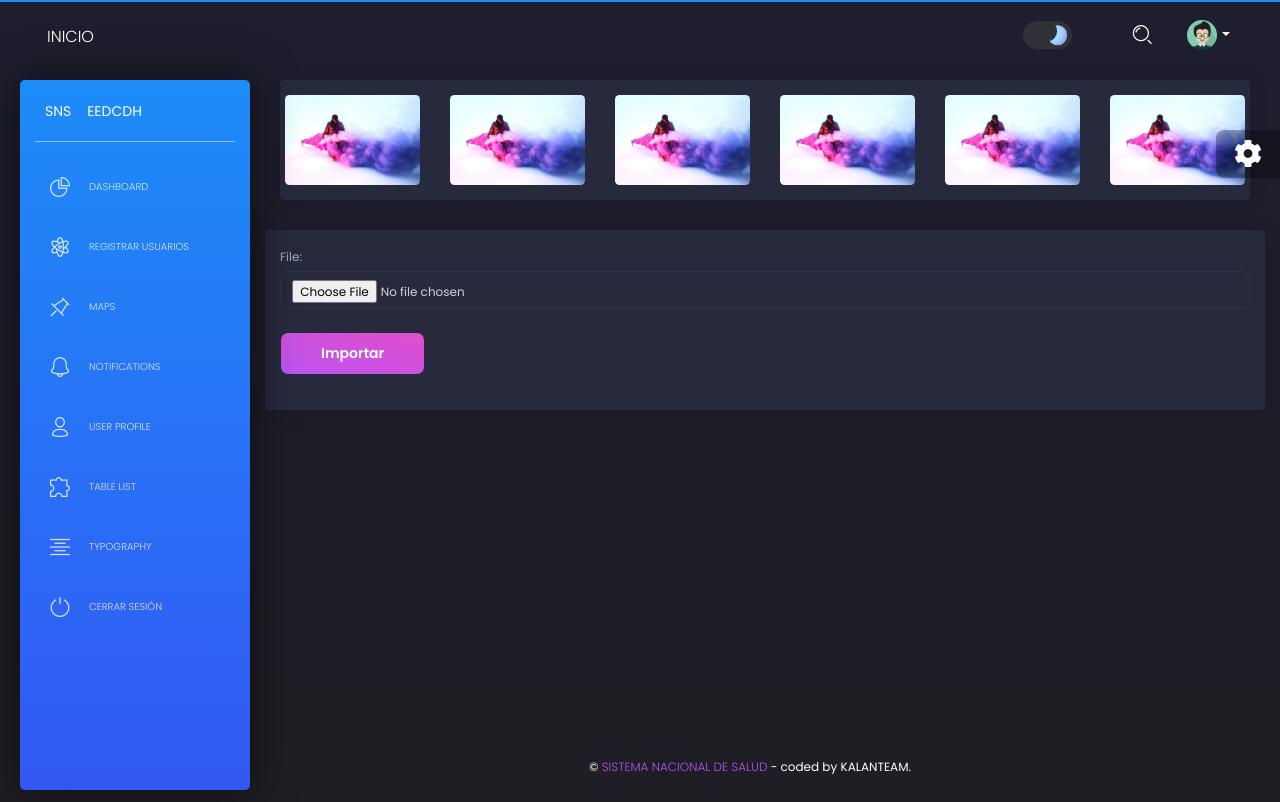
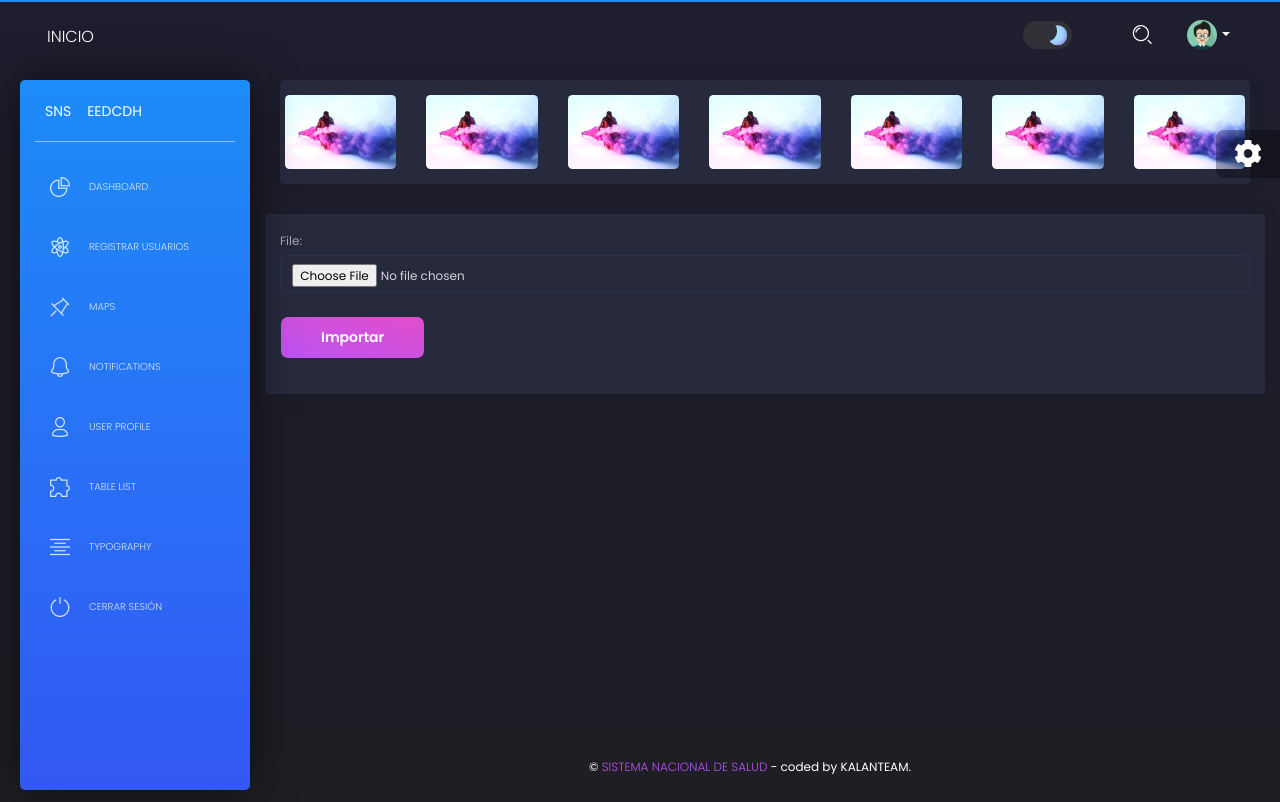
Before and after one commit to DaneriRS/Epidemiologia-SSA, a Django app: page /import_excel/ in a window 1280 px wide. Run offline with Django 3.2, Linux system fonts and the light colour scheme; the visitor is signed in with stand-in values (Sample User, id 1); some libraries are stand-ins or nearby versions.

Commit message:
Logos y boton

```diff
--- a/apps/templates/home/registrar_excel.html
+++ b/apps/templates/home/registrar_excel.html
@@ -1,6 +1,6 @@
 {% extends "layouts/base.html" %}
 
-{% block title %} Dashboard {% endblock %}
+{% block title %} Importar usuarios {% endblock %}
 
 <!-- Specific Page CSS goes HERE  -->
 {% block stylesheets %}{% endblock stylesheets %}
@@ -39,14 +39,6 @@
 <!-- Specific Page JS goes HERE  -->
 {% block javascripts %}
 
-{% comment %} <script>
-    $(document).ready(function () {
-        // Javascript method's body can be found in assets/js/demos.js
-        demo.initDashboardPageCharts();
-
-    });
-</script> {% endcomment %}
-
 {% endblock javascripts %}
 
 {% comment %} <!DOCTYPE html>
--- a/apps/templates/includes/logos.html
+++ b/apps/templates/includes/logos.html
@@ -4,22 +4,25 @@
         <div class="card card-chart">
             <div class="card-body">
                 <div class="row">
-                    <div class="font-icon-list col-lg-2 col-md-3 col-sm-4 col-xs-6 col-xs-6">
+                    <div class="font-icon-list col">
                         <img src="{% static 'assets/img/img_3115.jpg' %}" alt="" class="">
                     </div>
-                    <div class="font-icon-list col-lg-2 col-md-3 col-sm-4 col-xs-6 col-xs-6">
+                    <div class="font-icon-list col">
                         <img src="{% static 'assets/img/img_3115.jpg' %}" alt="" class="">
                     </div>
-                    <div class="font-icon-list col-lg-2 col-md-3 col-sm-4 col-xs-6 col-xs-6">
+                    <div class="font-icon-list col">
                         <img src="{% static 'assets/img/img_3115.jpg' %}" alt="" class="">
                     </div>
-                    <div class="font-icon-list col-lg-2 col-md-3 col-sm-4 col-xs-6 col-xs-6">
+                    <div class="font-icon-list col">
                         <img src="{% static 'assets/img/img_3115.jpg' %}" alt="" class="">
                     </div>
-                    <div class="font-icon-list col-lg-2 col-md-3 col-sm-4 col-xs-6 col-xs-6">
+                    <div class="font-icon-list col">
                         <img src="{% static 'assets/img/img_3115.jpg' %}" alt="" class="">
                     </div>
-                    <div class="font-icon-list col-lg-2 col-md-3 col-sm-4 col-xs-6 col-xs-6">
+                    <div class="font-icon-list col">
+                        <img src="{% static 'assets/img/img_3115.jpg' %}" alt="" class="">
+                    </div>
+                    <div class="font-icon-list col">
                         <img src="{% static 'assets/img/img_3115.jpg' %}" alt="" class="">
                     </div>
                 </div>
```
